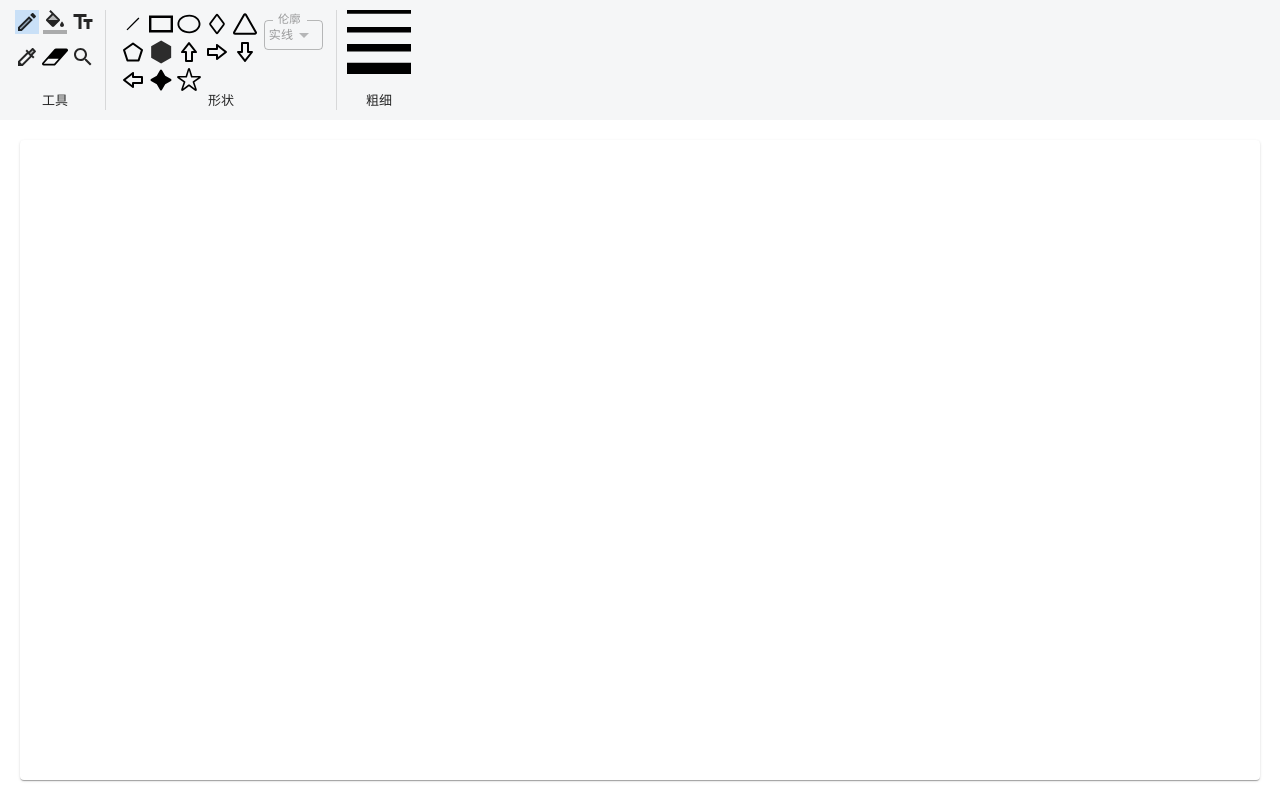
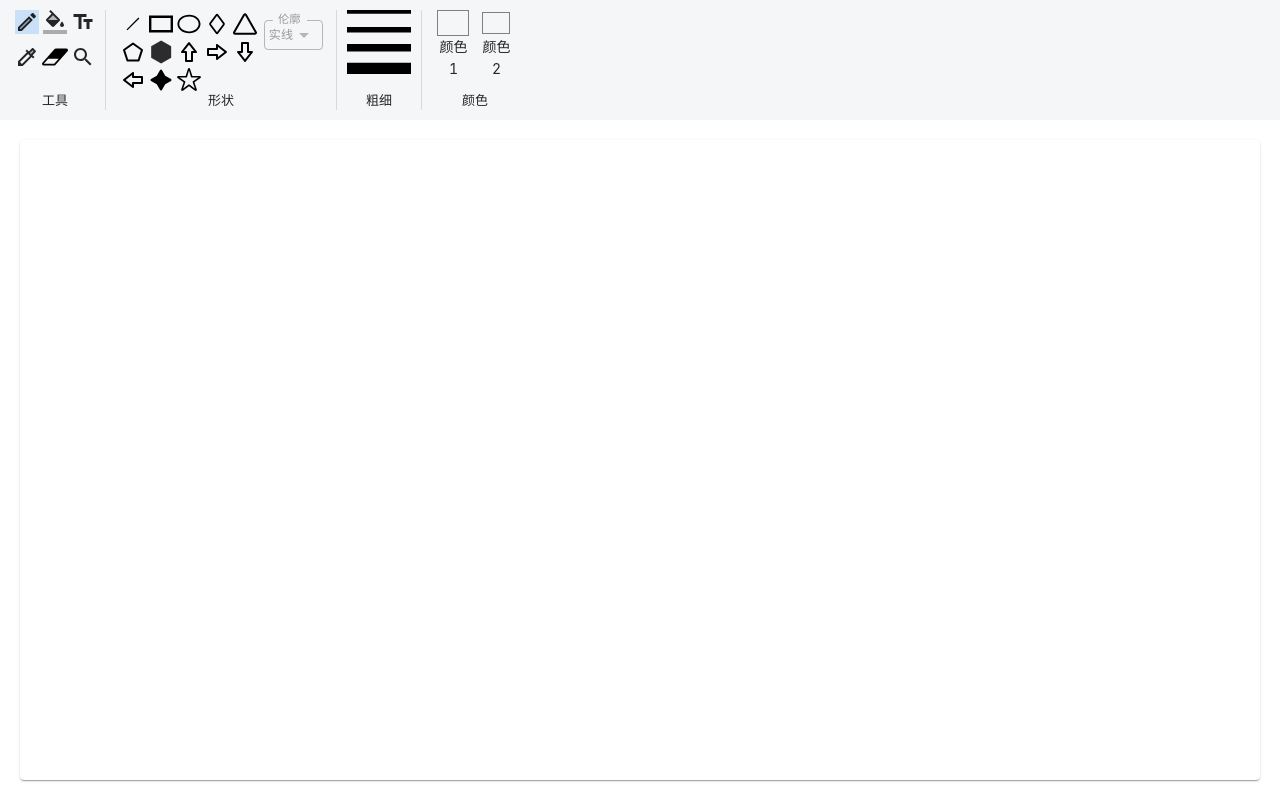
Before and after one commit to pengfeiw/react-paint, a React (Create React App) app: page / in a window 1280 px wide. Built offline with nearby package versions, Linux system fonts and the light colour scheme.

Commit message:
chore: 完善颜色面板

```diff
--- a/package.json
+++ b/package.json
@@ -15,6 +15,7 @@
         "customize-cra": "^1.0.0",
         "less": "^3.12.2",
         "less-loader": "^7.0.2",
+        "material-ui-color": "^1.2.0",
         "react": "^17.0.1",
         "react-app-rewired": "^2.1.6",
         "react-dom": "^17.0.1",
--- /dev/null
+++ b/src/components/toolBar/colorPanel/index.less
@@ -0,0 +1,45 @@
+.colorpanel {
+    position: relative;
+    .content {
+        display: flex;
+
+        .main-color,
+        .sub-color {
+            display        : flex;
+            flex-direction : column;
+            height         : 70px;
+            width          : 33px;
+            margin         : 0px 5px;
+            justify-content: center;
+            text-align     : center;
+        }
+
+        .color-box1 {
+            height: 32px;
+            width : 32px;
+        }
+
+        .color-box2 {
+            height: 28px;
+            width : 28px;
+            margin: 2px;
+        }
+
+        .color-box1,
+        .color-box2 {
+            border : 1px solid #808080;
+            padding: 1px;
+        }
+
+        .color-result {
+            display: flex;
+        }
+    }
+
+    .title {
+        width     : 100%;
+        text-align: center;
+        position  : absolute;
+        bottom    : 0px;
+    }
+}
--- /dev/null
+++ b/src/components/toolBar/colorPanel/index.tsx
@@ -0,0 +1,117 @@
+import React from "react";
+import "./index.less";
+
+interface ColorPanelProps {
+    className?: string;
+}
+
+const colors = [
+    {
+        title: "黑色",
+        value: "#000000"
+    },
+    {
+        title: "灰色-50%",
+        value: "#7f7f7f"
+    },
+    {
+        title: "深红色",
+        value: "#880015"
+    },
+    {
+        title: "红色",
+        value: "#ed1c24"
+    },
+    {
+        title: "橙色",
+        value: "#ff7f27"
+    },
+    {
+        title: "黄色",
+        value: "#fff200"
+    },
+    {
+        title: "绿色",
+        value: "#22b14c"
+    },
+    {
+        title: "青绿色",
+        value: "#00a2e8"
+    },
+    {
+        title: "蓝青色",
+        value: "#3f48cc"
+    },
+    {
+        title: "紫色",
+        value: "#a349a4"
+    },
+    {
+        title: "白色",
+        value: "#ffffff"
+    },
+    {
+        title: "灰色-25%",
+        value: "#c3c3c3"
+    },
+    {
+        title: "褐色",
+        value: "#b97a57"
+    },
+    {
+        title: "玫瑰色",
+        value: "#ffaec9"
+    },
+    {
+        title: "金色",
+        value: "#ffc90e"
+    },
+    {
+        title: "浅黄色",
+        value: "#efe4b0"
+    },
+    {
+        title: "酸橙色",
+        value: "#b5e61d"
+    },
+    {
+        title: "淡青绿色",
+        value: "#99d9ea"
+    },
+    {
+        title: "蓝灰色",
+        value: "#7092be"
+    },
+    {
+        title: "淡紫色",
+        value: "#c8bfe7"
+    }
+];
+
+const ColorPanel: React.FC<ColorPanelProps> = (props) => {
+    const {className} = props;
+
+    return (
+        <div className={className ? `colorpanel ${className}` : "colorpanel"}>
+            <div className="content">
+                <div className="color-result">
+                    <div className="main-color">
+                        <div className="color-box1" />
+                        <div>颜色1</div>
+                    </div>
+                    <div className="sub-color">
+                        <div className="color-box2" />
+                        <div>颜色2</div>
+                    </div>
+                </div>
+                <div className="color-template">
+                </div>
+                <div className="color-picker">
+                </div>
+            </div>
+            <div className="title">颜色</div>
+        </div>
+    );
+};
+
+export default ColorPanel;
--- a/src/components/toolBar/index.tsx
+++ b/src/components/toolBar/index.tsx
@@ -4,6 +4,7 @@ import ToolPanel from "./tool";
 import ShapePanel from "./shape";
 import Divider from "@material-ui/core/Divider";
 import ThickSelector from "./thickSelector";
+import ColorPanel from "./colorPanel";
 
 const Toolbar = (): JSX.Element => {
     return (
@@ -13,6 +14,8 @@ const Toolbar = (): JSX.Element => {
             <ShapePanel className="toolbar-item" />
             <Divider className="divider" orientation="vertical" flexItem />
             <ThickSelector className="toolbar-item" />
+            <Divider className="divider" orientation="vertical" flexItem />
+            <ColorPanel className="toolbar-item" />
         </div>
     );
 };
```
Also changed, not shown: 1 other file (tests, documents, lock files or other folders).
